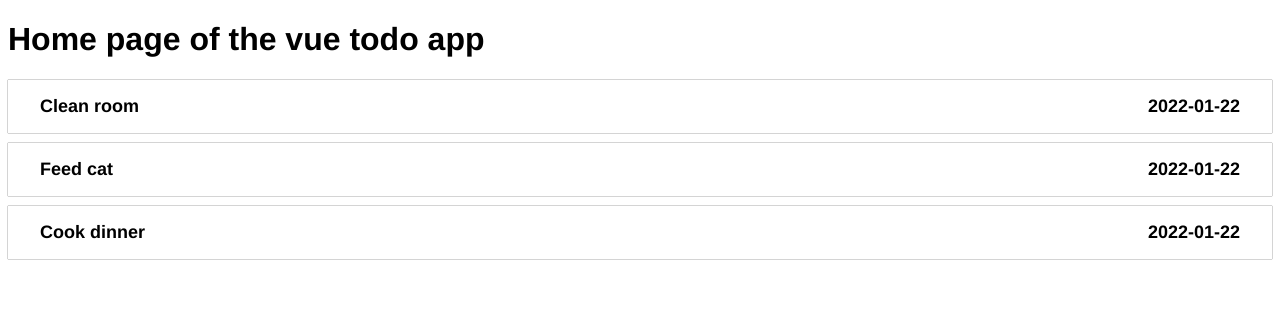
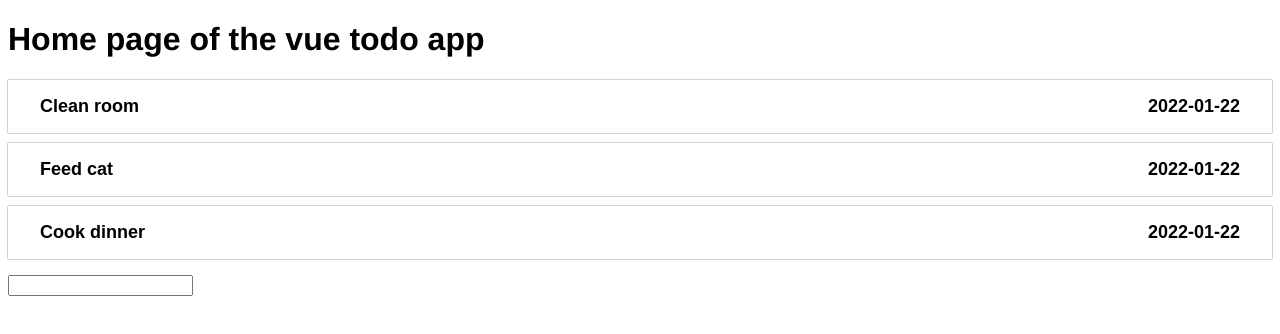
Before and after one commit to bercivarga/vue-todo-app, a Vue app: page / in a window 1280 px wide. Shown: the top 334 px of the page. Built offline with nearby package versions, Linux system fonts and the light colour scheme.

Commit message:
add todo methods

```diff
--- a/package.json
+++ b/package.json
@@ -8,6 +8,7 @@
     "lint": "vue-cli-service lint"
   },
   "dependencies": {
+    "uuid": "^8.3.2",
     "vue": "^3.0.0",
     "vuex": "^4.0.0-0"
   },
--- a/src/App.vue
+++ b/src/App.vue
@@ -2,13 +2,17 @@
   <h1>
     Home page of the vue todo app
   </h1>
-  <TodoList :todos="todos" />
+  <TodoList :todos="todos" :addTodo="addTodo" :deleteTodo="deleteTodo" />
 </template>
 
 <script lang="ts">
 import { defineComponent } from 'vue';
+// eslint-disable-next-line @typescript-eslint/ban-ts-comment
+// @ts-ignore
+import { v4 as uuidv4 } from 'uuid';
 import TodoList from '@/components/TodoList.vue';
-import data from '@/data/todoList';
+import data, { Todo } from '@/data/todoList';
+import getDate from '@/helpers/getDate';
 
 export default defineComponent({
   name: 'App',
@@ -20,6 +24,19 @@ export default defineComponent({
       todos: data.data.todos,
     };
   },
+  methods: {
+    addTodo(todo: string): void {
+      if (!todo) return;
+      this.todos.push(
+        new Todo(uuidv4(), todo, getDate()),
+      );
+    },
+    deleteTodo(id: string): void {
+      this.todos = this.todos.filter((t) => {
+        return t.id !== id;
+      });
+    },
+  },
 });
 </script>
 
--- a/src/components/TodoList.vue
+++ b/src/components/TodoList.vue
@@ -1,12 +1,15 @@
 <template>
   <ul>
     <li v-for="todo in todos" :key="todo.id">
-      <div class="todo">
+      <button type="button" class="todo" @click="deleteTodo(todo.id)">
         <span>{{ todo.name }}</span>
         <span>{{ todo.time }}</span>
-      </div>
+      </button>
     </li>
   </ul>
+  <form @submit.prevent="addTodo(currentTodo)">
+    <input v-model="currentTodo">
+  </form>
 </template>
 
 <script lang="ts">
@@ -15,9 +18,22 @@ import { Todo } from '@/data/todoList';
 
 export default defineComponent({
   name: 'TodoList',
+  data() {
+    return {
+      currentTodo: '',
+    };
+  },
   props: {
     todos: {
       type: Array as PropType<Todo[]>,
+      required: true,
+    },
+    addTodo: {
+      type: Function as PropType<(todoName: string) => void>,
+      required: true,
+    },
+    deleteTodo: {
+      type: Function as PropType<(id: string) => void>,
       required: true,
     },
   },
@@ -37,13 +53,25 @@ ul {
 }
 
 .todo {
+  display: flex;
+  justify-content: space-between;
+  width: 100%;
   padding: 16px 32px;
-  background: white;
+  background-color: white;
   color: black;
+  border: none;
   box-shadow: 0 0 1px black;
   font-weight: bold;
   font-size: 18px;
-  display: flex;
-  justify-content: space-between;
+  cursor: pointer;
+  transition: background-color .2s, color .2s;
+  transition-timing-function: ease-in-out;
+
+  &:hover,
+  &:focus,
+  {
+    background-color: forestgreen;
+    color: white;
+  }
 }
 </style>
--- a/src/data/todoList.ts
+++ b/src/data/todoList.ts
@@ -1,3 +1,6 @@
+// eslint-disable-next-line @typescript-eslint/ban-ts-comment
+// @ts-ignore
+import { v4 as uuidv4 } from 'uuid';
 import getDate from '@/helpers/getDate';
 
 export class Todo {
@@ -17,9 +20,9 @@ export class Todo {
 const data = {
   data: {
     todos: [
-      new Todo(new Date().toDateString(), 'Clean room', getDate()),
-      new Todo(new Date().toDateString(), 'Feed cat', getDate()),
-      new Todo(new Date().toDateString(), 'Cook dinner', getDate()),
+      new Todo(uuidv4(), 'Clean room', getDate()),
+      new Todo(uuidv4(), 'Feed cat', getDate()),
+      new Todo(uuidv4(), 'Cook dinner', getDate()),
     ],
   },
 };
```
Also changed, not shown: 1 other file (tests, documents, lock files or other folders).
